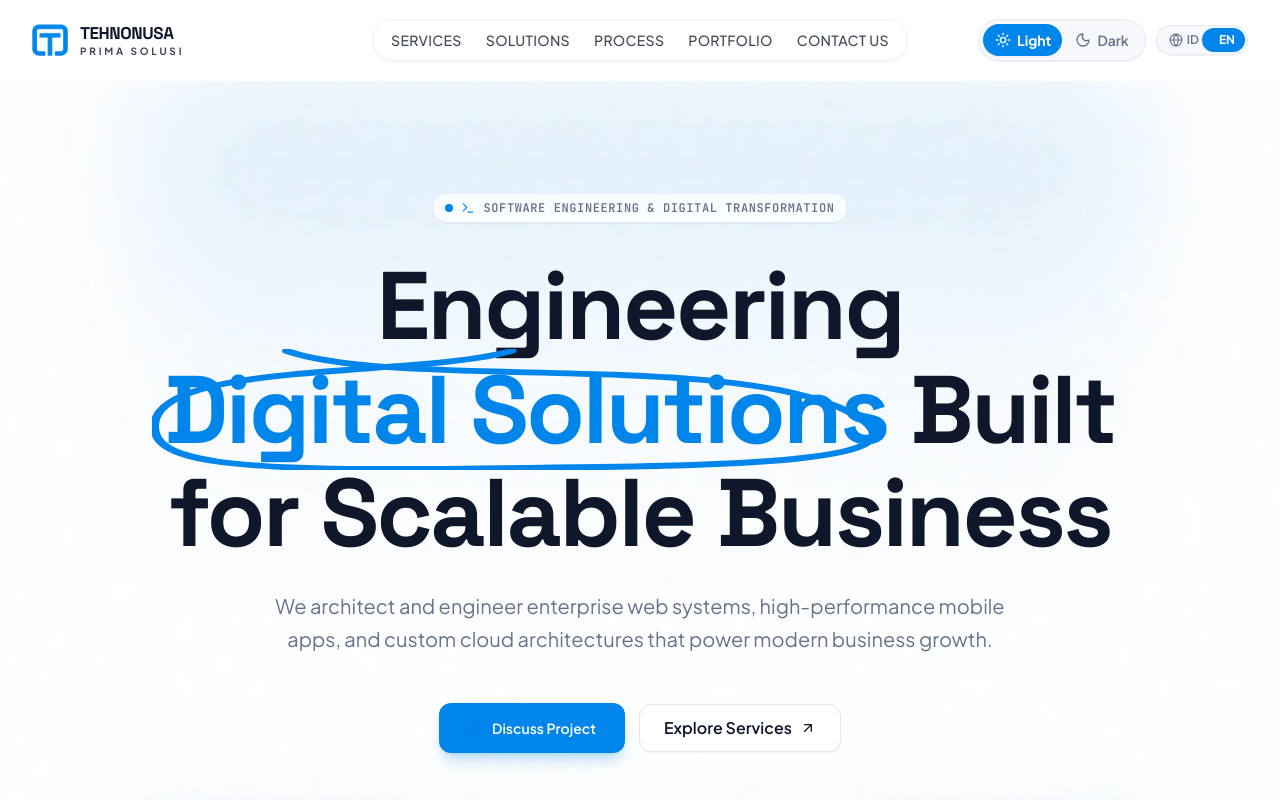
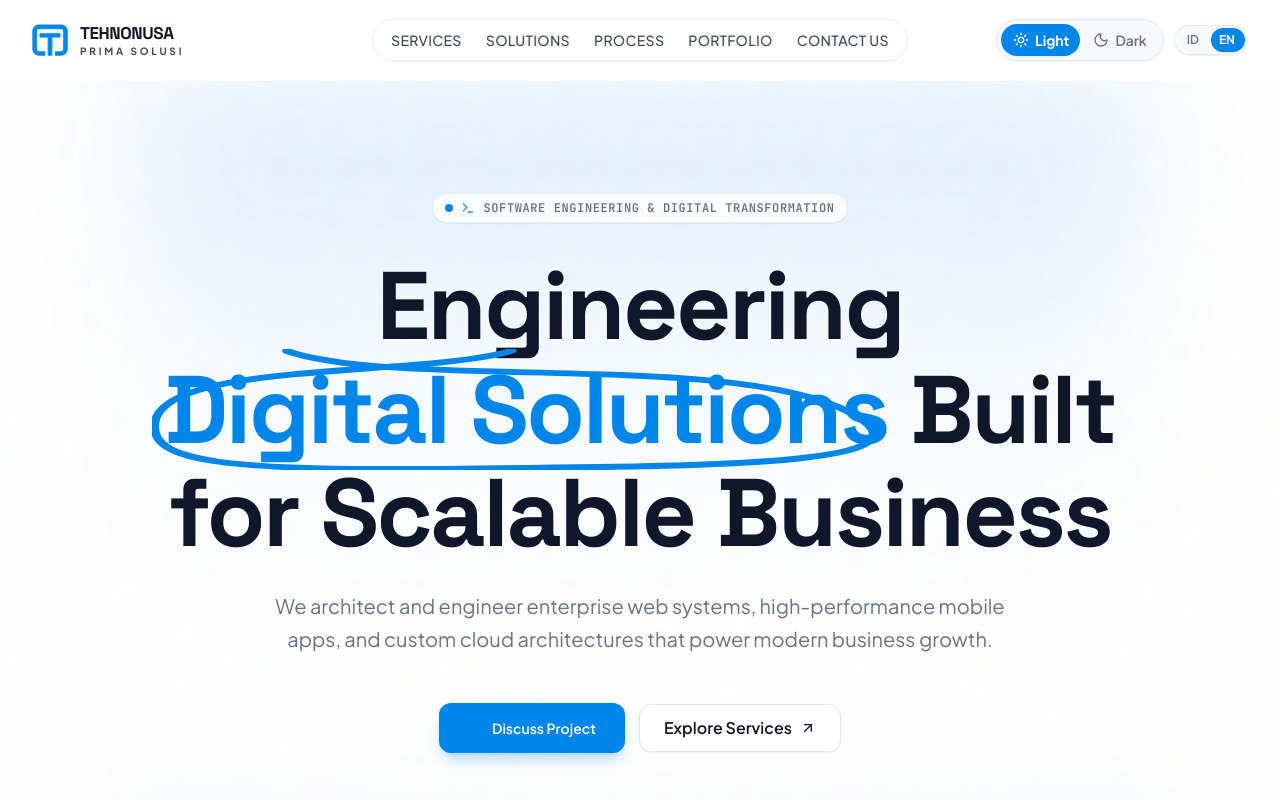
Before and after one commit to TehnonusaPS/tehnonusa-prima-solusi, a Next.js app: page /en in a window 1280 px wide. Shown: the top 800 px of the page. Built offline with nearby package versions, Linux system fonts and the light colour scheme.

Commit message:
style(i18n): simplify LanguageSwitcher to clean ID and EN text only without globe icon

```diff
--- a/src/components/ui/language-switcher.tsx
+++ b/src/components/ui/language-switcher.tsx
@@ -4,7 +4,6 @@ import * as React from "react";
 import { motion } from "motion/react";
 import { useLocale } from "next-intl";
 import { usePathname, useRouter } from "@/i18n/navigation";
-import { Globe } from "lucide-react";
 import { cn } from "@/lib/utils";
 
 export interface LanguageSwitcherProps {
@@ -67,7 +66,6 @@ export function LanguageSwitcher({ className }: LanguageSwitcherProps) {
         )}
         onClick={() => handleSelect("id")}
       >
-        <Globe className="h-3 w-3 sm:h-3.5 sm:w-3.5 relative z-10" />
         <span className="relative z-10">ID</span>
       </button>
 
```
